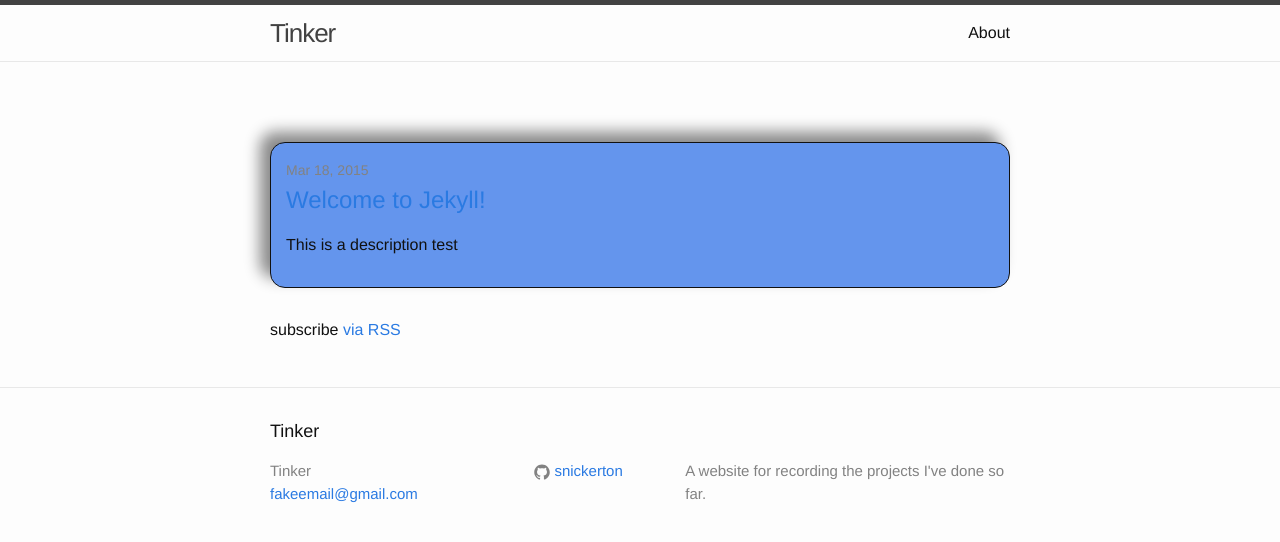
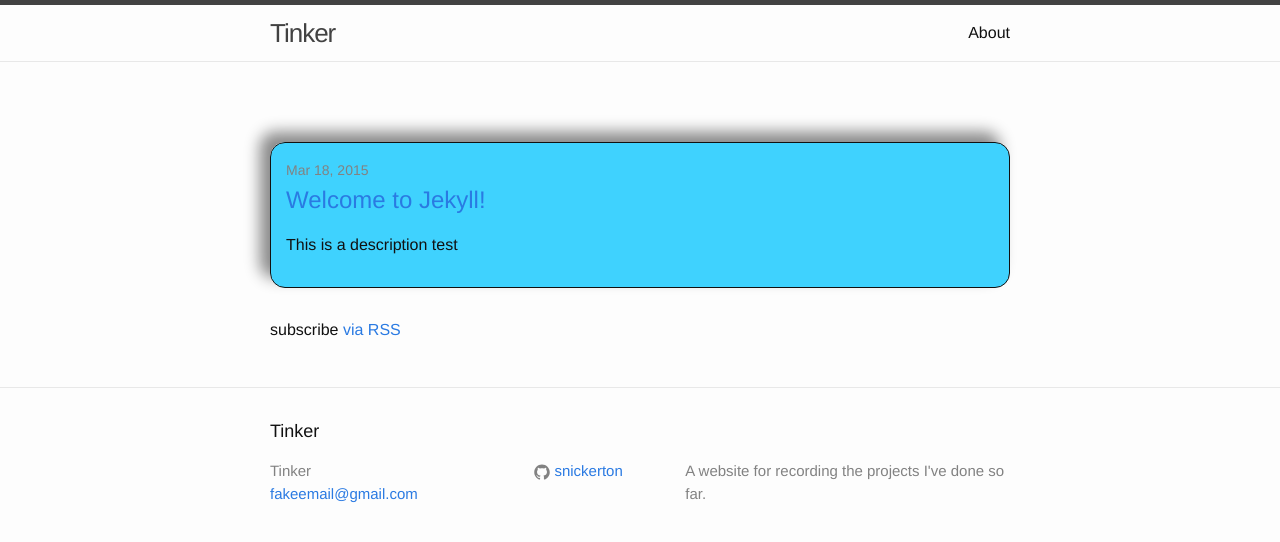
Before and after one commit to snickerton/snickerton.github.legacy, a Jekyll site: the page built from index.html, in a window 1280 px wide. Shown: the top 542 px of the page. Built offline with Jekyll 4.4.1, drawn with Linux system fonts in a browser that asks for light colours.

Commit message:
Update main.scss

```diff
--- a/css/main.scss
+++ b/css/main.scss
@@ -28,12 +28,12 @@
 $on-laptop:        800px;
 
 div.post-card {
-    background-color: #6495ed;
     margin-top: 50px;
     box-shadow: -10px -10px 15px #888888;
     border: 1px solid;
     border-radius: 15px;
     padding:15px;
+    background-color: rgba(0,196,255,.75);
 }
 
 // Using media queries with like this:
```
